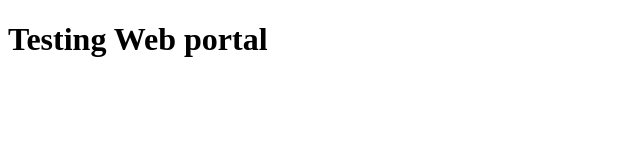
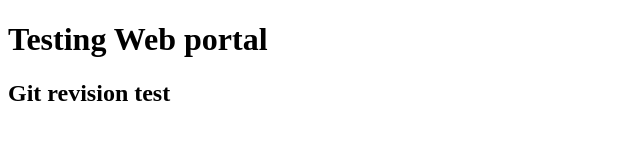
Before and after one commit to malbadarin/Test-Webpage, a plain HTML site: page index.html in a window 1280 px wide. Shown: the whole page, without its empty margins (0-640 px from the left). Drawn offline with Linux system fonts and the light colour scheme.

Commit message:
6.adding list to main body

```diff
--- a/index.html
+++ b/index.html
@@ -8,5 +8,6 @@
 <body>
     <script src="app.js"></script>
     <h1> Testing Web portal</h1>
+    <h2> Git revision test</h2>
 </body>
 </html>
```
